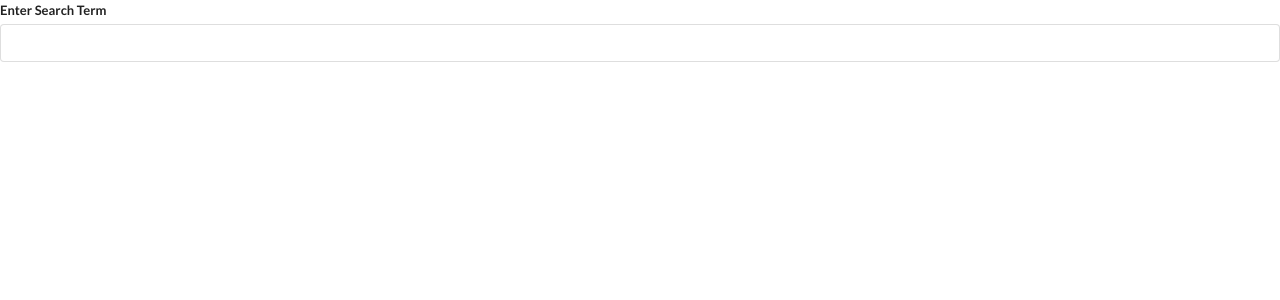
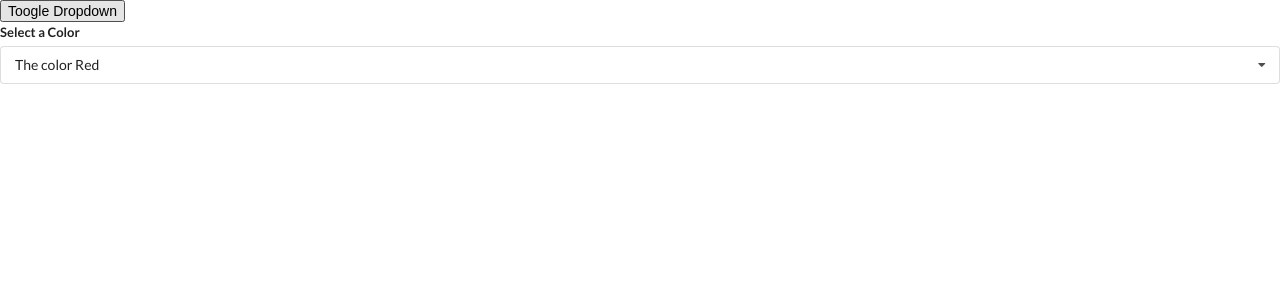
Before and after one commit to maggiegenova/React, a React (Create React App) app: page / in a window 1280 px wide. Shown: the top 300 px of the page. Built offline with nearby package versions, Linux system fonts and the light colour scheme.

Commit message:
Add reusable dropdown component

```diff
--- a/src/components/App.js
+++ b/src/components/App.js
@@ -1,6 +1,7 @@
-import React from "react";
+import React, { useState } from "react";
 import Accordion from "./accordion-component";
 import Search from "./search-bar-component";
+import DropDown from "./drop-down-component";
 
 const items = [
   {
@@ -17,10 +18,37 @@
   },
 ];
 
+const options = [
+  {
+    label: "The color Red",
+    value: "red",
+  },
+  {
+    label: "The color Green",
+    value: "green",
+  },
+  {
+    label: "A shade of Blue",
+    value: "blue",
+  },
+];
+
 export default () => {
+  const [selected, setSelected] = useState(options[0]);
+  const [showDropdown, setShowDropdown] = useState(true);
+
   return (
     <div>
-      <Search />
+      <button onClick={() => setShowDropdown(!showDropdown)}>
+        Toogle Dropdown
+      </button>
+      {showDropdown ? (
+        <DropDown
+          selected={selected}
+          onSelectedChange={setSelected}
+          options={options}
+        />
+      ) : null}
     </div>
   );
 };
--- /dev/null
+++ b/src/components/drop-down-component.js
@@ -0,0 +1,55 @@
+import React, { useState, useEffect, useRef } from "react";
+
+const DropDown = ({ options, selected, onSelectedChange }) => {
+  const [open, setOpen] = useState(false); //track if dropdown is open or not
+  const ref = useRef();
+
+  useEffect(() => {
+    document.body.addEventListener("click", (event) => {
+      if (ref.current && ref.current.contains(event.target)) {
+        return;
+      }
+      setOpen(false);
+    });
+  }, []);
+
+  const renderedOptions = options.map((option) => {
+    if (option.value === selected.value) {
+      //not displaying on the list the selected value
+      return null;
+    }
+
+    return (
+      <div
+        key={option.value}
+        onClick={() => {
+          onSelectedChange(option);
+        }}
+        className="item"
+      >
+        {option.label}
+      </div>
+    );
+  });
+  return (
+    <div ref={ref} className="ui form">
+      <div className="field">
+        <label className="label">Select a Color</label>
+        <div
+          onClick={() => {
+            setOpen(!open);
+          }}
+          className={`ui selection dropdown ${open ? "visible active" : ""}`}
+        >
+          <i className="dropdown icon"></i>
+          <div className="text">{selected.label}</div>
+          <div className={`menu ${open ? "visible transition" : ""}`}>
+            {renderedOptions}
+          </div>
+        </div>
+      </div>
+    </div>
+  );
+};
+
+export default DropDown;
```
